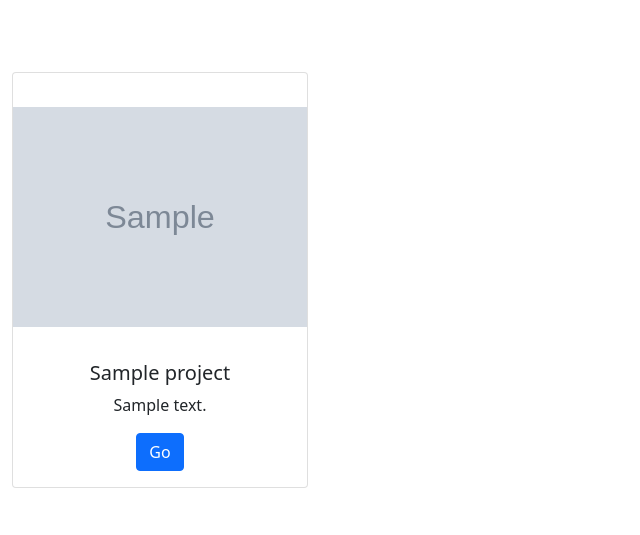
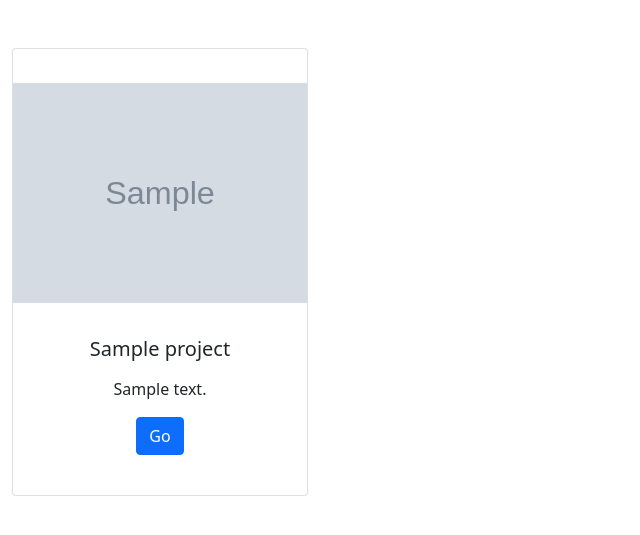
Before and after one commit to MateuszZalewski/portfolio, a Django app: page / in a window 1280 px wide. Shown: the part 56-591 px from the top of the page, without its empty margins (0-640 px from the left). Run offline with Django 3.2, Linux system fonts and the light colour scheme; tables that the repository leaves empty hold one stand-in row (values such as "Sample post"); grey boxes marked "Sample" are stand-in pictures; parts of the project's set-up code (start-up, migrations or seed data) failed here and were passed over.

Commit message:
fix overflowing text

```diff
--- a/app/projects/static/projects/main.css
+++ b/app/projects/static/projects/main.css
@@ -65,10 +65,12 @@
     background: #f3f3f3;
 }
 
-.card .card-body .card-text {
-    overflow: hidden;
-    text-overflow: ellipsis;
-    max-height: 3em
+.card .card-body .card-text,
+.card .card-body .card-title {
+    overflow-y: hidden;
+    text-overflow: clip;
+    max-height: 3em;
+    line-height: 1.5em;
 }
 
 .card-img-top {
--- a/app/projects/templates/projects/list.html
+++ b/app/projects/templates/projects/list.html
@@ -3,14 +3,18 @@
 
     <div class="row text-center">
         {% for project in projects %}
-            <div class="my-5 col-lg-3 col-md-4 col-sm-6 col-xs-12">
-                <div class="card">
+            <div class="col-lg-3 col-md-4 col-sm-6 col-xs-12 my-4">
+                <div class="card" style="height: 28rem;">
                     {% if project.image %}
-                        <img class="card-img-top" src="{{ project.image.url }}" alt="">
+                        <img class="img-fluid card-img-top" src="{{ project.image.url }}" alt="">
                     {% endif %}
                     <div class="card-body">
-                        <h5 class="card-title">{{ project.name }}</h5>
-                        <p class="card-text">{{ project.description }}</p>
+                        <div class="card-title">
+                            <h5>{{ project.name }}</h5>
+                        </div>
+                        <div class="card-text">
+                            <p>{{ project.description }}</p>
+                        </div>
                         <a href="{% url "project-detail" project.id %}" class="btn btn-primary">Go</a>
                     </div>
                 </div>
```
